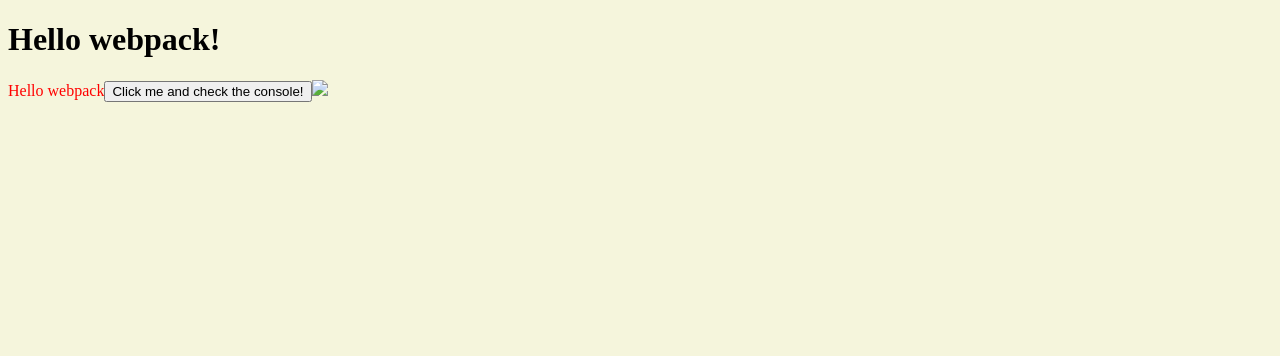
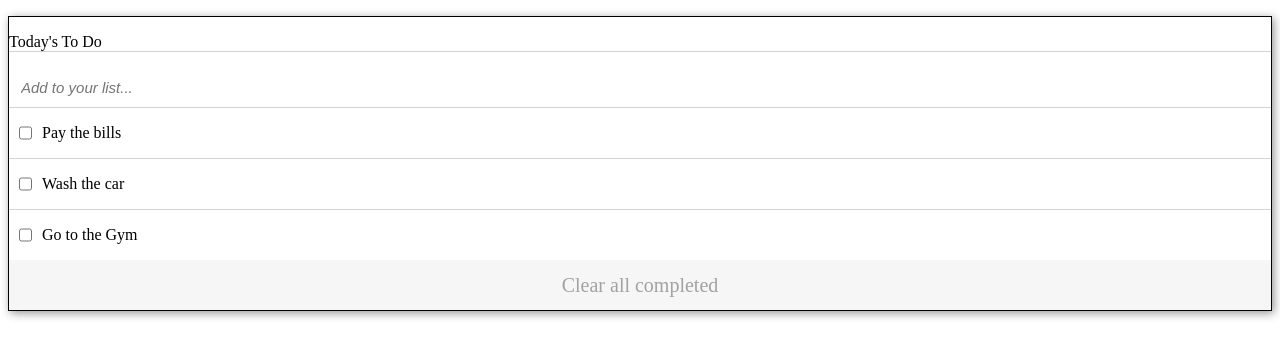
Before and after one commit to anas599/To-Do-List, a website built with webpack: page webpack-demo/src/index.html in a window 1280 px wide. Built offline with nearby package versions, Linux system fonts and the light colour scheme.

Commit message:
Add Webpack for to do list

```diff
--- a/webpack-demo/package.json
+++ b/webpack-demo/package.json
@@ -13,6 +13,9 @@
   "license": "ISC",
   "devDependencies": {
     "css-loader": "^6.7.3",
+    "eslint": "^8.32.0",
+    "eslint-config-airbnb-base": "^15.0.0",
+    "eslint-plugin-import": "^2.27.5",
     "html-webpack-plugin": "^5.5.0",
     "style-loader": "^3.3.1",
     "webpack": "^5.75.0",
--- a/webpack-demo/src/index.html
+++ b/webpack-demo/src/index.html
@@ -8,7 +8,9 @@
 </head>
 
 <body>
-    <h1>Hello webpack!</h1>
+    <ul id="toDoList">
+
+    </ul>
+    <script src="./index.js"></script>
 </body>
-
 </html>
--- a/webpack-demo/src/index.js
+++ b/webpack-demo/src/index.js
@@ -1,26 +1,65 @@
 import _ from "lodash";
 import printMe from "./print.js";
 import "./style.css";
-import Icon from "./icon.png";
 
 
 function component() {
-  const element = document.createElement("div");
-  const btn = document.createElement("button");
+  const element = document.querySelector("#toDoList");
+  const btn = document.createElement("li");
+  const addToDo= document.createElement('p')
+  const x = document.createElement("input");
+  const addPlaceHolder=document.createElement('input')
+  const showList=document.createElement('div')
+  const clearAll=document.createElement('a')
+
+  addToDo.innerHTML = `Today's To Do`;
+  addToDo.classList.add("todayHead");
+  addPlaceHolder.classList.add("addPlaceHolder");
+  addPlaceHolder.setAttribute('placeholder','Add to your list...');
+  clearAll.innerHTML='Clear all completed'
+  clearAll.classList='clearAll'
+
+  x.setAttribute("type", "checkbox");
+
+  const listData=[
+    {
+      description:'Wash the car',
+      completed:true,
+      index:2
+    },
+    {
+      description:'Pay the bills',
+      completed:false,
+      index:1
+    },
+    {
+      description:'Go to the Gym',
+      completed:true,
+      index:3
+    },
+  ]
 
   // Lodash, now imported by this script
-  element.innerHTML = _.join(["Hello", "webpack"], " ");
-  element.classList.add("hello");
 
-  btn.innerHTML = "Click me and check the console!";
-  btn.onclick = printMe;
+  showList.innerHTML=listData.map(
+    (toDoArr) => `
+    <li class='oneTask'>
+    <input type='checkbox'>
+    <p id='indexNum'>${toDoArr.index} </p>
+    <p>${toDoArr.description} </p>
+    </li>
+    `
+    ).sort().join('')
+console.log(showList);
+  element.classList.add("toDoList");
+
+
 
   element.appendChild(btn);
-  // Add the image to our existing div.
-  const myIcon = new Image();
-  myIcon.src = Icon;
-
-  element.appendChild(myIcon);
+  element.appendChild(addToDo);
+  element.appendChild(addPlaceHolder);
+  element.appendChild(showList);
+  element.appendChild(clearAll);
   return element;
 }
 
--- a/webpack-demo/src/style.css
+++ b/webpack-demo/src/style.css
@@ -1,6 +1,49 @@
 body{
-    background-color: beige;
+    background-color: rgb(255, 255, 255);
 }
-.hello {
-    color: red;
+.toDoList {
+    color: rgb(0, 0, 0);
+    border: 1px solid black;
+    filter: drop-shadow(2px 2px 5px rgba(0, 0, 0, 0.426));
+    background-color: white;
 }
+.addPlaceHolder{
+    border: none;
+    font-size: 15px;
+    margin: 10px;
+    font-style: italic;
+}
+.todayHead{
+    border-bottom: 1px solid rgb(211, 211, 211);
+    width: 100%;
+    /* padding: 10px; */
+}
+.oneTask{
+    display: flex;
+    flex-direction: row;
+    border-top: 1px solid rgb(211, 211, 211);
+}
+p{
+    width: max-content;
+}
+ul{
+    list-style: none;
+    padding: 0;
+}
+input[type='checkbox']{
+    margin: 10px;
+}
+#indexNum{
+    display: none;
+}
+.clearAll{
+    display: flex;
+    background-color: #F6F6F6;
+    font-size: 20px;
+    color: #a2a2a2;
+    height: 50px;
+    flex-direction: row;
+    align-content: center;
+    justify-content: center;
+    align-items: center;
+}
--- a/webpack-demo/webpack.config.js
+++ b/webpack-demo/webpack.config.js
@@ -19,6 +19,7 @@ module.exports = {
     path: path.resolve(__dirname, "dist"),
   },
   module: {
+    // mode: 'development',
     rules: [
       {
         test: /\.css$/i,
@@ -33,4 +34,5 @@ module.exports = {
   optimization: {
     runtimeChunk: "single",
   },
+  mode: "production",
 };
```
Also changed, not shown: MIT.md (added, +8 -0 lines), package.json (added, +12 -0 lines), .eslintrc.json (added), .stylelintrc.json (added), webpack-demo/dist/31d6cfe0d16ae931b73c.png (added), webpack-demo/dist/index.bundle.js, webpack-demo/dist/index.html, webpack-demo/dist/print.bundle.js, webpack-demo/dist/runtime.bundle.js (added), 4 other files.
